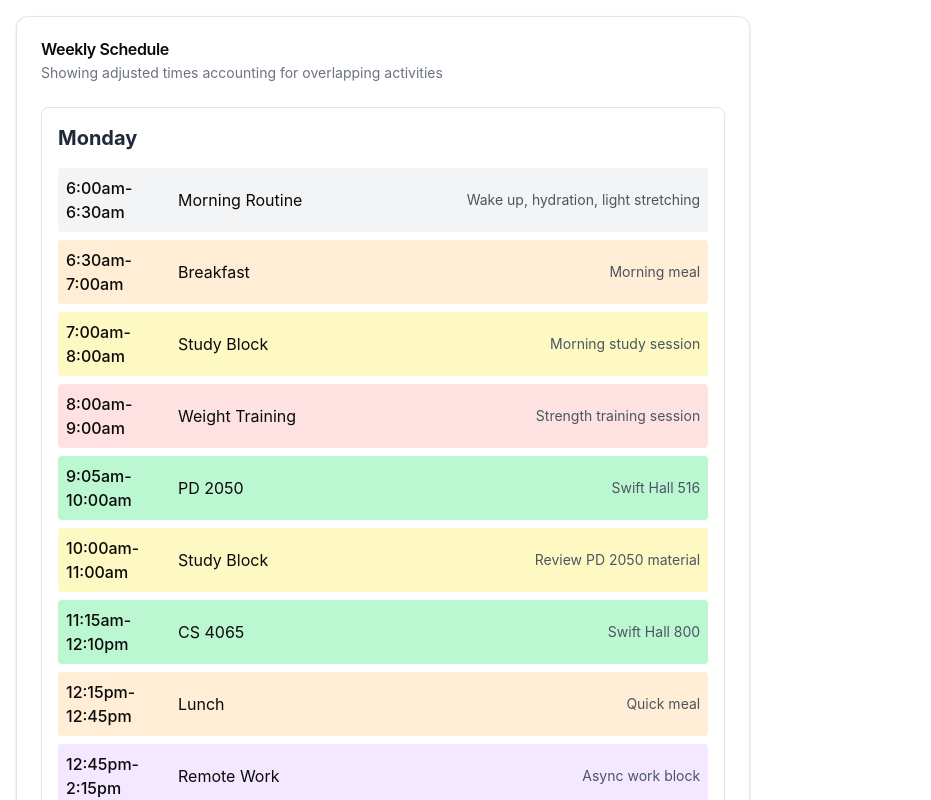
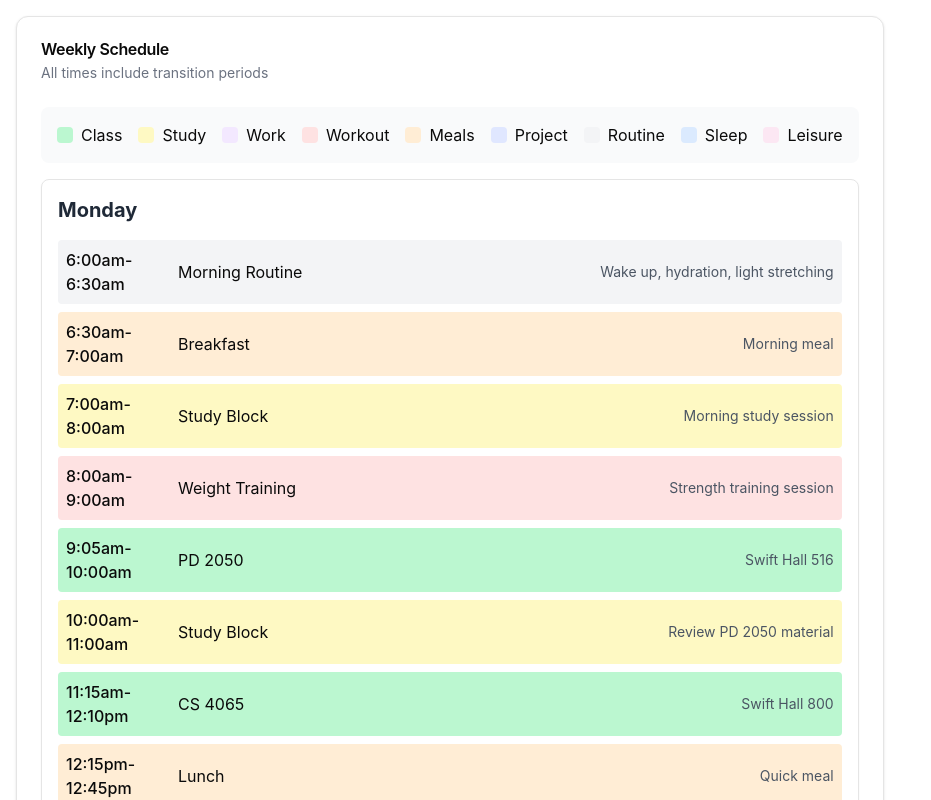
Before and after one commit to Tbeck09/Scheduler, a React (Vite) app: page / in a window 1280 px wide. Shown: the top 800 px of the page, without its empty margins (0-931 px from the left). Built offline with nearby package versions, Linux system fonts and the light colour scheme.

Commit message:
Revert "Calculate the weekly time"
This reverts commit 6927ebfcaf7b3331024fba6f8578f025d93bfdbc.

```diff
--- a/src/App.tsx
+++ b/src/App.tsx
@@ -1,42 +1,23 @@
-import {useMemo} from "react";
 import { Card, CardHeader, CardTitle, CardContent } from '@/components/ui/card';
-/**
- * @fileoverview Weekly Schedule Component
- * This file implements a comprehensive weekly schedule management system with activity tracking
- * and time analysis capabilities. It handles multiple activity types, provides visual organization,
- * and calculates time utilization across different categories.
- */
 
-/**
- * Base activity types that can be scheduled
- * These represent the fundamental categories of activities that can be tracked
- * in the schedule. Each type corresponds to a specific color in the UI for
- * visual distinction.
- */
+
+// Define activity types as a constant object
 const ActivityTypes = {
-    class: 'Class',      // Academic classes
-    study: 'Study',      // Study sessions
-    work: 'Work',        // Work-related activities
-    workout: 'Workout',  // Physical exercise
-    meals: 'Meals',      // Meal times
-    project: 'Project',  // Personal or academic projects
-    routine: 'Routine',  // Daily routines
-    sleep: 'Sleep',      // Sleep schedule
-    leisure: 'Leisure'   // Free time activities
+    class: 'Class',    // Changed to proper display names
+    study: 'Study',
+    work: 'Work',
+    workout: 'Workout',
+    meals: 'Meals',
+    project: 'Project',
+    routine: 'Routine',
+    sleep: 'Sleep',
+    leisure: 'Leisure'
 } as const;
 
-// Type definitions for TypeScript type safety
+// Create a type from the ActivityTypes object
 type ActivityType = keyof typeof ActivityTypes;
-type ActivityTotals = Record<ActivityType, number>;
-type DayOfWeek = 'Monday' | 'Tuesday' | 'Wednesday' | 'Thursday' | 'Friday' | 'Saturday' | 'Sunday';
 
-/**
- * Interface defining the structure of an individual activity
- * @property {string} time - Time range for the activity in format "HH:MMam/pm-HH:MMam/pm"
- * @property {string} activity - Name/title of the activity
- * @property {ActivityType} type - Category of the activity from ActivityTypes
- * @property {string} details - Additional information about the activity
- */
+// Define the Activity interface with proper typing
 interface Activity {
     time: string;
     activity: string;
@@ -44,100 +25,26 @@ interface Activity {
     details: string;
 }
 
-/**
- * Type definition for the full weekly schedule
- * Maps each day to an array of activities
- */
+// Define valid days of the week
+type DayOfWeek = 'Monday' | 'Tuesday' | 'Wednesday' | 'Thursday' | 'Friday' | 'Saturday' | 'Sunday';
+
+// Define the Schedule type using Record utility type
 type Schedule = Record<DayOfWeek, Activity[]>;
 
-/**
- * Converts a time string to minutes since midnight
- * Handles both 12-hour and 24-hour time formats with AM/PM indicators
- *
- * @param timeStr - Time string in format "HH:MM(am/pm)"
- * @returns {number} Minutes since midnight
- *
- * @example
- * timeToMinutes("9:30am") // Returns 570 (9 hours * 60 + 30 minutes)
- * timeToMinutes("2:15pm") // Returns 855 (14 hours * 60 + 15 minutes)
- */
-const timeToMinutes = (timeStr: string): number => {
-    // Clean up input string by removing spaces and converting to lowercase
-    const cleanTime = timeStr.toLowerCase().replace(/\s/g, '');
 
-    // Split time and AM/PM indicator
-    const [time, modifier] = cleanTime.split(/(?=[ap]m)/);
-    const [hoursStr, minutesStr] = time.split(':');
-    let hours = parseInt(hoursStr);
-    const minutes = parseInt(minutesStr || '0');
-
-    // Convert to 24-hour format
-    if (hours === 12) {
-        hours = modifier === 'pm' ? 12 : 0;
-    } else if (modifier === 'pm') {
-        hours += 12;
-    }
-
-    return hours * 60 + minutes;
-};
-
-/**
- * Calculates the duration between two times in minutes
- * Handles cases where the end time is on the next day (crosses midnight)
- *
- * @param timeRange - String in format "start-end" where times are in HH:MM(am/pm) format
- * @returns {number} Duration in minutes
- */
-const calculateDuration = (timeRange: string): number => {
-    const [startStr, endStr] = timeRange.split('-').map(t => t.trim());
-    const start = timeToMinutes(startStr);
-    let end = timeToMinutes(endStr);
-
-    // Handle cases where activity crosses midnight
-    if (end <= start) {
-        end += 24 * 60; // Add 24 hours worth of minutes
-    }
-
-    return end - start;
-};
-
-/**
- * Formats a duration in minutes to a human-readable string
- * Converts minutes to hours and remaining minutes
- *
- * @param totalMinutes - Duration in minutes
- * @returns {string} Formatted string like "X hours Y mins"
- */
-const formatDuration = (totalMinutes: number): string => {
-    const hours = Math.floor(totalMinutes / 60);
-    const minutes = totalMinutes % 60;
-    return `${hours} hours${minutes > 0 ? ` ${minutes} mins` : ''}`;
-};
-
-/**
- * WeeklySchedule Component
- * Renders a complete weekly schedule with time analysis and visual organization
- * Features:
- * - Daily activity timeline
- * - Color-coded activity types
- * - Time utilization analysis
- * - Responsive layout
- * - Weekly summary statistics
- */
 const WeeklySchedule = () => {
-
-
-
-    // Define days of week for iteration
+    // Define days in chronological order
+    // Define days with proper typingg
     const days: DayOfWeek[] = [
-        'Monday', 'Tuesday', 'Wednesday', 'Thursday',
-        'Friday', 'Saturday', 'Sunday'
+        'Monday',
+        'Tuesday',
+        'Wednesday',
+        'Thursday',
+        'Friday',
+        'Saturday',
+        'Sunday'
     ] as const;
 
-    /**
-     * Color mapping for different activity types
-     * Uses Tailwind CSS color classes for consistent styling
-     */
     const activityColors: Record<ActivityType, string> = {
         class: 'bg-green-200',
         study: 'bg-yellow-100',
@@ -149,12 +56,6 @@ const WeeklySchedule = () => {
         sleep: 'bg-blue-100',
         leisure: 'bg-pink-100'
     };
-
-    /**
-     * Weekly schedule definition
-     * Detailed schedule for each day including all activities
-     * Note: Schedule constant moved to separate file for brevity
-     */
 
 
     const schedule: Schedule = {
@@ -276,62 +177,29 @@ const WeeklySchedule = () => {
             { time: '8:30pm-10:00pm', activity: 'Leisure Time', type: 'leisure', details: 'Free time and wind down' },
             { time: '10:00pm-7:00am', activity: 'Sleep', type: 'sleep', details: 'Extended rest period' }
         ],}
-    /**
-     * Calculate weekly totals for each activity type
-     * Uses useMemo to cache calculations and prevent unnecessary recalculations
-     * Handles special cases like adjusting meal durations
-     */
-    const weeklyTotals = useMemo(() => {
-        const totals: ActivityTotals = {
-            class: 0,
-            study: 0,
-            work: 0,
-            workout: 0,
-            meals: 0,
-            project: 0,
-            routine: 0,
-            sleep: 0,
-            leisure: 0
-        };
 
-        days.forEach(day => {
-            schedule[day].forEach(activity => {
-                const duration = calculateDuration(activity.time);
-                const activityType = activity.type;
-
-                // Special handling for different activity types
-                switch(activityType) {
-                    case 'meals':
-                        // Adjust meal times to account for preparation/cleanup
-                        totals[activityType] += Math.floor(duration * 0.5);
-                        break;
-                    default:
-                        // Standard duration calculation for other activities
-                        totals[activityType] += duration;
-                }
-            });
-        });
-
-        return totals;
-    }, [schedule]);
-
-    // Calculate total scheduled hours with explicit type annotations
-    const totalScheduledMinutes: number = Object.values(weeklyTotals).reduce((acc, curr) => acc + curr, 0);
-    const totalScheduledTime: string = formatDuration(totalScheduledMinutes);
-    const hoursInWeek: number = 168;
-    const scheduledHoursPercentage: number = Math.round((totalScheduledMinutes / (hoursInWeek * 60)) * 100);
 
     return (
         <div className="w-full max-w-6xl mx-auto p-4">
             <Card>
                 <CardHeader>
                     <CardTitle>Weekly Schedule</CardTitle>
-                    <div className="text-sm text-gray-500">
-                        Showing adjusted times accounting for overlapping activities
-                    </div>
+                    <div className="text-sm text-gray-500">All times include transition periods</div>
                 </CardHeader>
                 <CardContent>
-                    {/* Schedule display */}
+                    {/* Legend */}
+
+                    <div className="flex flex-wrap gap-4 mb-4 p-4 bg-gray-50 rounded-lg">
+                        {(Object.entries(activityColors) as [ActivityType, string][]).map(([type, color]) => (
+                            <div key={type} className="flex items-center">
+                                <div className={`w-4 h-4 ${color} mr-2 rounded`}></div>
+                                {/* Use ActivityTypes to display proper formatted names */}
+                                <span className="capitalize">{ActivityTypes[type]}</span>
+                            </div>
+                        ))}
+                    </div>
+
+                    {/* Schedule */}
                     <div className="space-y-8">
                         {days.map((day: DayOfWeek) => (
                             <div key={day} className="border rounded-lg p-4 shadow-sm">
@@ -358,30 +226,15 @@ const WeeklySchedule = () => {
 
                     {/* Weekly Summary */}
                     <div className="mt-8 p-4 border rounded-lg bg-gray-50">
-                        <h3 className="text-lg font-bold mb-4">Weekly Time Analysis</h3>
-                        <div className="grid grid-cols-1 md:grid-cols-2 gap-4 mb-4">
-                            <div className="space-y-2">
-                                {Object.entries(weeklyTotals).map(([type, minutes]) => (
-                                    <div key={type} className="flex justify-between items-center">
-                                        <span className="capitalize">{ActivityTypes[type as ActivityType]}:</span>
-                                        <span className="font-medium">{formatDuration(minutes)}</span>
-                                    </div>
-                                ))}
-                            </div>
-                            <div className="space-y-2">
-                                <div className="flex justify-between items-center font-bold">
-                                    <span>Total Scheduled Time:</span>
-                                    <span>{totalScheduledTime}</span>
-                                </div>
-                                <div className="flex justify-between items-center">
-                                    <span>Hours in Week:</span>
-                                    <span>{hoursInWeek} hours</span>
-                                </div>
-                                <div className="flex justify-between items-center">
-                                    <span>Schedule Utilization:</span>
-                                    <span>{scheduledHoursPercentage}%</span>
-                                </div>
-                            </div>
+                        <h3 className="text-lg font-bold mb-4">Weekly Totals</h3>
+                        <div className="grid grid-cols-2 md:grid-cols-3 gap-4">
+                            <div>Study Time: 25 hours</div>
+                            <div>Work Time: 20 hours</div>
+                            <div>Class Time: 15 hours</div>
+                            <div>Exercise: 7.5 hours</div>
+                            <div>Personal Project: 10 hours</div>
+                            <div>Sleep: 56-60 hours</div>
+                            <div></div>
                         </div>
                     </div>
                 </CardContent>
```
Also changed, not shown: src/pages/generateSchedule.ts (deleted).
